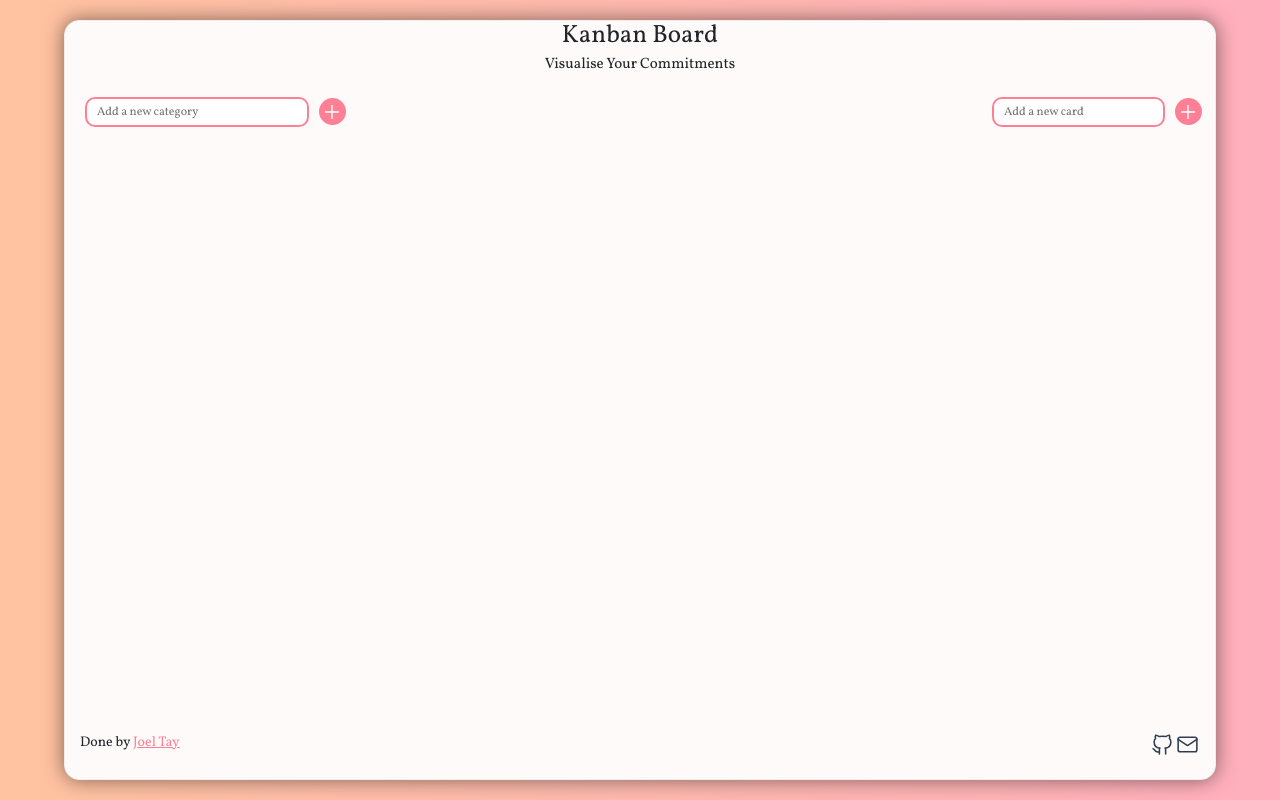
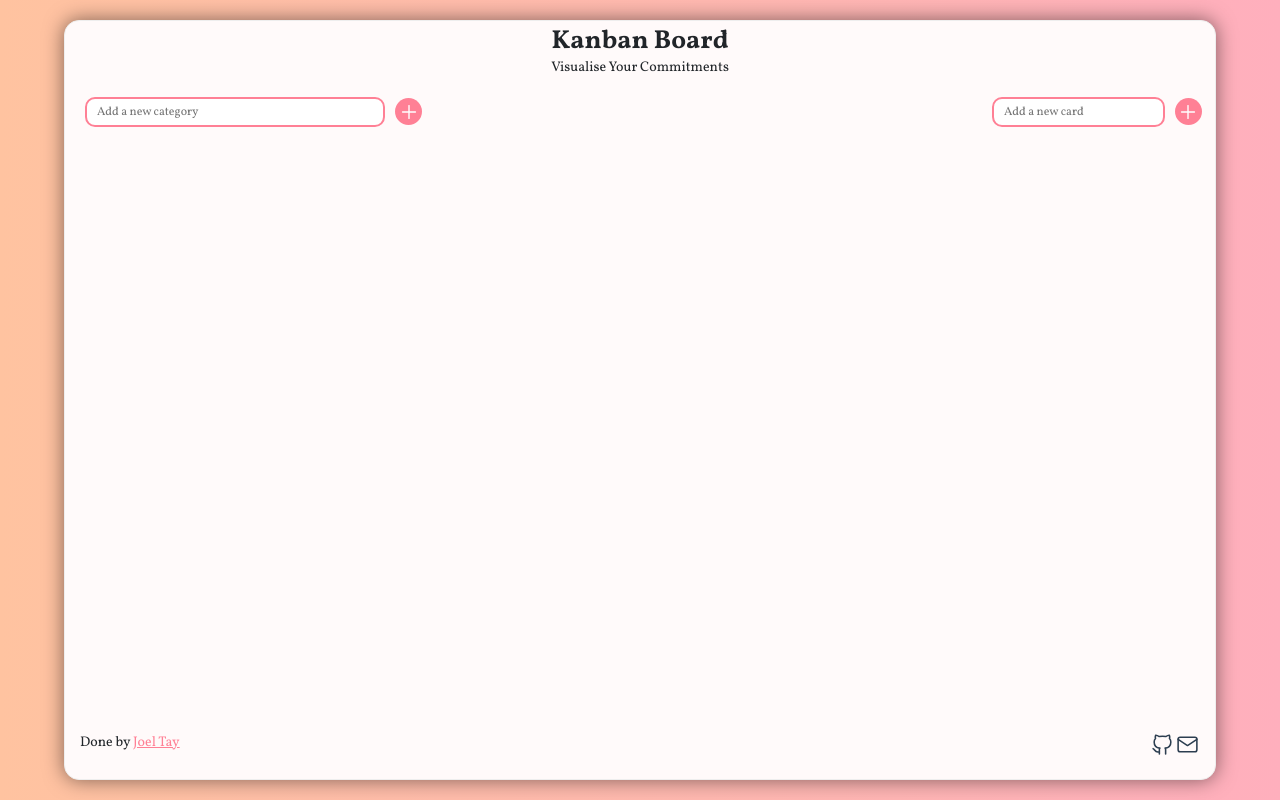
Before and after one commit to Vemrthiss/kanban-board, a Vue app: page / in a window 1280 px wide. Built offline with nearby package versions, Linux system fonts and the light colour scheme.

Commit message:
added transitions

```diff
--- a/src/App.vue
+++ b/src/App.vue
@@ -41,4 +41,21 @@ export default {
     background: linear-gradient(to right, #ffc3a0, #FFAFBD); /* W3C, IE 10+/ Edge, Firefox 16+, Chrome 26+, Opera 12+, Safari 7+ */
     font-family: 'Vollkorn', serif;
   }
+
+  // for transition-group tag "global" styles for cards
+  .card-transition-enter-active {
+    transition: all .7s;
+  }
+
+  .card-transition-enter-from {
+    opacity: 0;
+  }
+
+  .card-transition-enter-from {
+    transform: translateY(2rem);
+  }
+
+  .card-transition-move {
+    transition: transform 1s;
+  }
 </style>
--- a/src/components/Board.vue
+++ b/src/components/Board.vue
@@ -5,7 +5,9 @@
             <AddBtn @new-category-submitted="addNewCategory" :customClass="'add-category'"></AddBtn>
         </form>
         <div class="board-field">
-            <BoardCategory v-for="categoryObj of existingCategories" :key="categoryObj.categoryTitle" :categoryObj="categoryObj"></BoardCategory>
+            <transition-group name="category">
+                <BoardCategory v-for="categoryObj of existingCategories" :key="categoryObj.categoryTitle" :categoryObj="categoryObj"></BoardCategory>
+            </transition-group>
         </div>
     </div>
 </template>
@@ -50,7 +52,6 @@
     .board {
         overflow-x: scroll;
         overflow-y: scroll;
-        //width: 90vw;
         display: grid;
         grid-template-rows: 10% 1fr;
 
@@ -65,7 +66,7 @@
         }
 
         &__input {
-            width: 25%;
+            width: 30rem;
         }
 
         & > * {
@@ -76,4 +77,28 @@
     .board-field {
         display: flex;
     }
+
+    .category-enter-active, .category-leave-active {
+        transition: all 1s;
+    }
+
+    .category-enter-from, .category-leave-to {
+        opacity: 0;
+    }
+
+    .category-enter-from {
+        transform: translateX(5rem);
+    }
+
+    .category-leave-to {
+        transform: translateX(-5rem);
+    }
+
+    .category-leave-active {
+        position: absolute;
+    }
+
+    .category-move {
+        transition: transform 1s;
+    }
 </style>
--- a/src/components/BoardCategory.vue
+++ b/src/components/BoardCategory.vue
@@ -13,7 +13,9 @@
 
 
         <div class="board-cards">
-            <Card v-for="card of validCards" :key="card.id" :cardDetails="card"></Card>
+            <transition-group name="card-transition">
+                <Card v-for="card of validCards" :key="card.id" :cardDetails="card"></Card>
+            </transition-group>
         </div>
     </div>
 </template>
@@ -135,8 +137,7 @@
         &__title {
             margin: 0;
             margin-right: 1.5rem;
-            text-transform: uppercase;
-            font-size: 1.4rem;
+            font-size: 1.6rem;
             letter-spacing: .4px;
             width: 60%;
         }
--- a/src/components/Control.vue
+++ b/src/components/Control.vue
@@ -11,7 +11,9 @@
         </form>
 
         <div class="main__control-cards">
-            <Card v-for="card of nullCards" :key="card.id" :cardDetails="card"></Card>
+            <transition-group name="card-transition">
+                <Card v-for="card of nullCards" :key="card.id" :cardDetails="card"></Card>
+            </transition-group>
         </div>
     </div>
 </template>
--- a/src/components/buttons/BtnDanger.vue
+++ b/src/components/buttons/BtnDanger.vue
@@ -17,9 +17,9 @@
         display: block;
         overflow: hidden;
         position: relative;
-        background-color: #cccccc;
+        background-color: rgba(#cccccc, .6);
+        transition: color .3s;
         transform: translate(0); //weird workaround for the below effect to work
-        transition: color .3s;
 
         &:hover {
             color: white;
--- a/src/layout/Header.vue
+++ b/src/layout/Header.vue
@@ -1,7 +1,7 @@
 <template>
     <div class="header">
-        <h1>Kanban Board</h1>
-        <h4>Visualise Your Commitments</h4>
+        <h1 class="header__main">Kanban Board</h1>
+        <p class="header__sub">Visualise Your Commitments</p>
     </div>
 </template>
 
@@ -15,5 +15,16 @@
     .header {
         height: 10%;
         text-align: center;
+        padding-top: 5px;
+
+        &__main {
+            font-weight: 700;
+            font-size: 2.6rem;
+            margin: 0;
+        }
+
+        &__sub {
+            font-size: 1.4rem;
+        }
     }
 </style>
--- a/src/main.js
+++ b/src/main.js
@@ -2,4 +2,4 @@ import { createApp } from 'vue'
 import App from './App.vue'
 import store from './store'
 
-createApp(App).use(store).mount('#app')
+createApp(App).use(store).mount('#app');
--- /dev/null
+++ b/vue.config.js
@@ -0,0 +1,10 @@
+module.exports = {
+    chainWebpack: config => {
+        config
+          .plugin('html')
+          .tap(args => {
+            args[0].title = 'Kanban Board'
+            return args
+          })
+      }
+}
```
